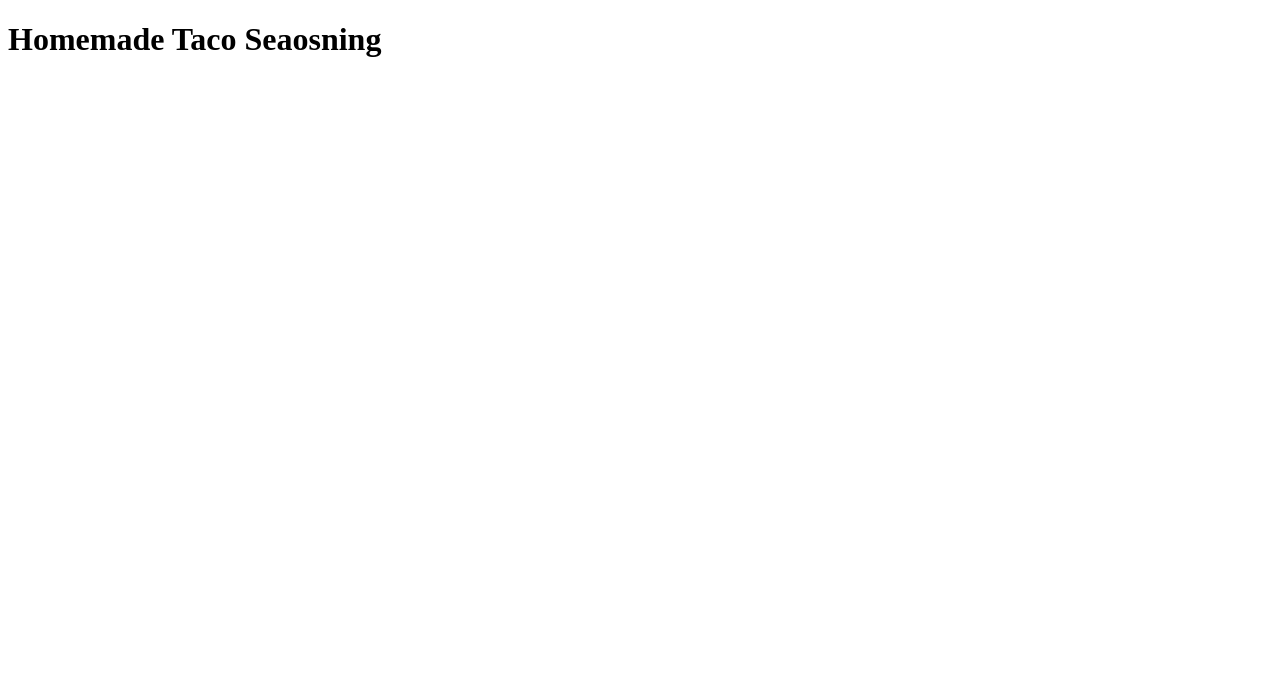
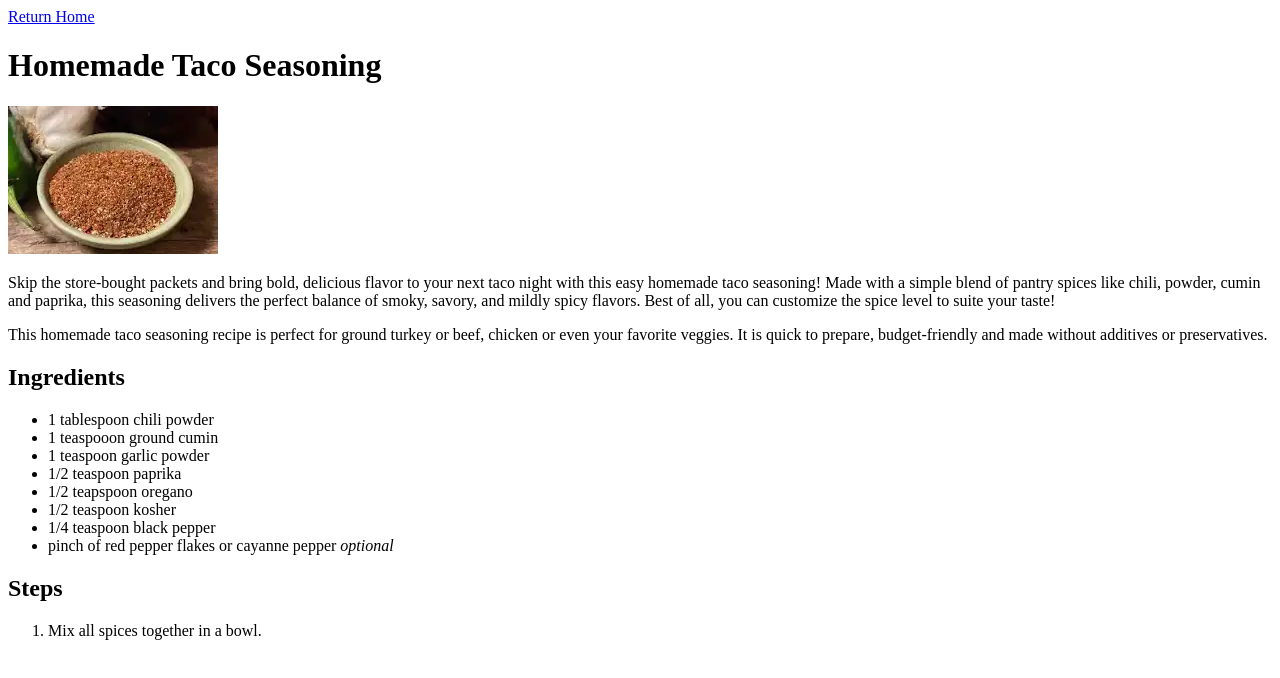
Before and after one commit to jpizzo1/odin-recipies, a plain HTML site: page recipes/taco-seasoning.html in a window 1280 px wide. Drawn offline with Linux system fonts and the light colour scheme.

Commit message:
taco seasoning section fully completed

```diff
--- a/recipes/taco-seasoning.html
+++ b/recipes/taco-seasoning.html
@@ -6,6 +6,30 @@
     <title>Taco Seasoning</title>
 </head>
 <body>
-    <h1>Homemade Taco Seaosning</h1>
+    <a href="../index.html">Return Home</a>
+    <h1>Homemade Taco Seasoning</h1>
+    <!--  Image Of Food for Recipe -->
+    <img src="../images/taco-seasoning.webp" alt="">
+    <!--  1-2 paragraph description of recipe -->
+      <p>Skip the store-bought packets and bring bold, delicious flavor to your next taco night with this easy homemade taco seasoning! Made with a simple blend of pantry spices like chili, powder, cumin and paprika, this seasoning delivers the perfect balance of smoky, savory, and mildly spicy flavors. Best of all, you can customize the spice level to suite your taste!</p>
+      <p>This homemade taco seasoning recipe is perfect for ground turkey or beef, chicken or even your favorite veggies. It is quick to prepare, budget-friendly and made without additives or preservatives.
+      </p>
+    <h2>Ingredients</h2>
+        <ul>
+           <li>1 tablespoon chili powder</li>
+           <li>1 teaspooon ground cumin</li>
+           <li>1 teaspoon garlic powder</li>
+           <li>1/2 teaspoon paprika</li>
+           <li>1/2 teapspoon oregano</li>
+           <li>1/2 teaspoon kosher</li>
+           <li>1/4 teaspoon black pepper</li>
+           <li>pinch of red pepper flakes or cayanne pepper <em>optional</em></li>
+        </ul>
+
+    <h2>Steps</h2>
+        <ol>
+            <li>Mix all spices together in a bowl.</li>
+
+        </ol>
 </body>
 </html>
```
Also changed, not shown: index.html (+2 -1 lines), images/taco-seasoning.webp (added).
